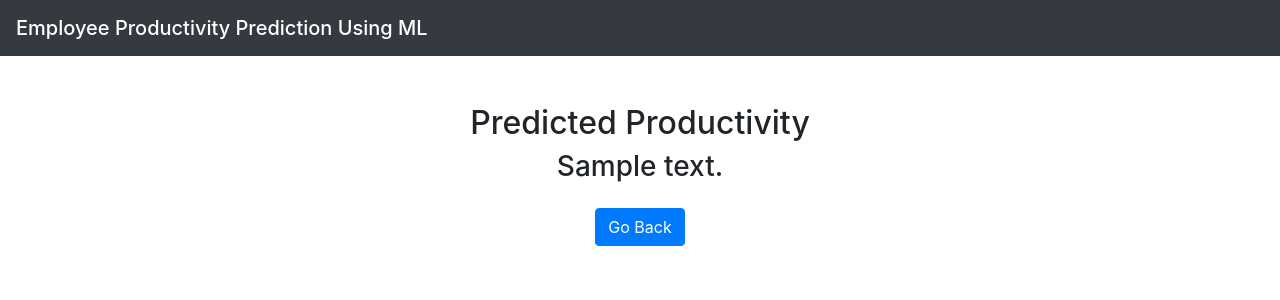
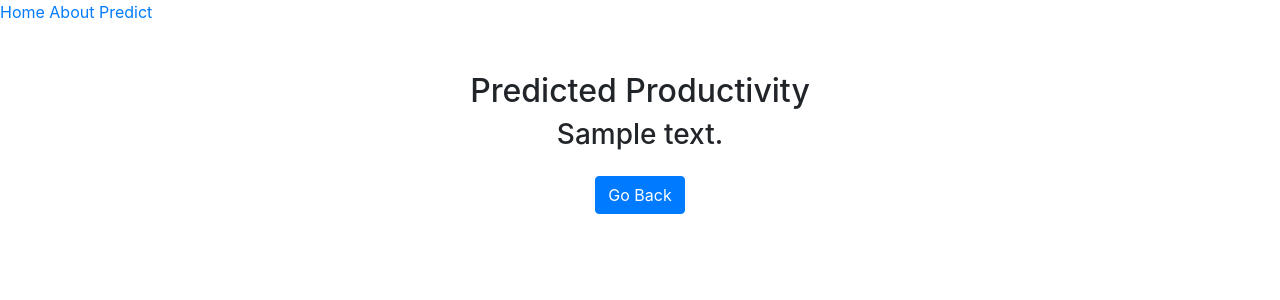
Before and after one commit to varchasv772/Machine_Learning_Project, a Flask app: template Employee Performance Prediction/templates/result.html in a window 1280 px wide. Shown: the top 300 px of the page. Run offline with Flask 3, Linux system fonts and the light colour scheme; the template is opened without the code that fills it: most values are stand-ins (such as "Sample title", 1, 10 or a date in 2020); parts of the project's set-up code (start-up, migrations or seed data) failed here and were passed over; some libraries are stand-ins or nearby versions.

Commit message:
result.html

```diff
--- a/Employee Performance Prediction/templates/result.html
+++ b/Employee Performance Prediction/templates/result.html
@@ -5,9 +5,12 @@
     <link rel="stylesheet" href="https://stackpath.bootstrapcdn.com/bootstrap/4.5.2/css/bootstrap.min.css">
 </head>
 <body>
-    <nav class="navbar navbar-dark bg-dark">
-        <span class="navbar-brand mb-0 h1">Employee Productivity Prediction Using ML</span>
-    </nav>
+     <div class="topnav">
+            <div class="navbar-left">
+            <a href="/">Home</a>
+            <a href="/about">About</a>
+            <a href="/predict">Predict</a>
+        </div>
     <div class="container mt-5 text-center">
         <h2>Predicted Productivity</h2>
         <h3>{{ prediction_text }}</h3>
```
